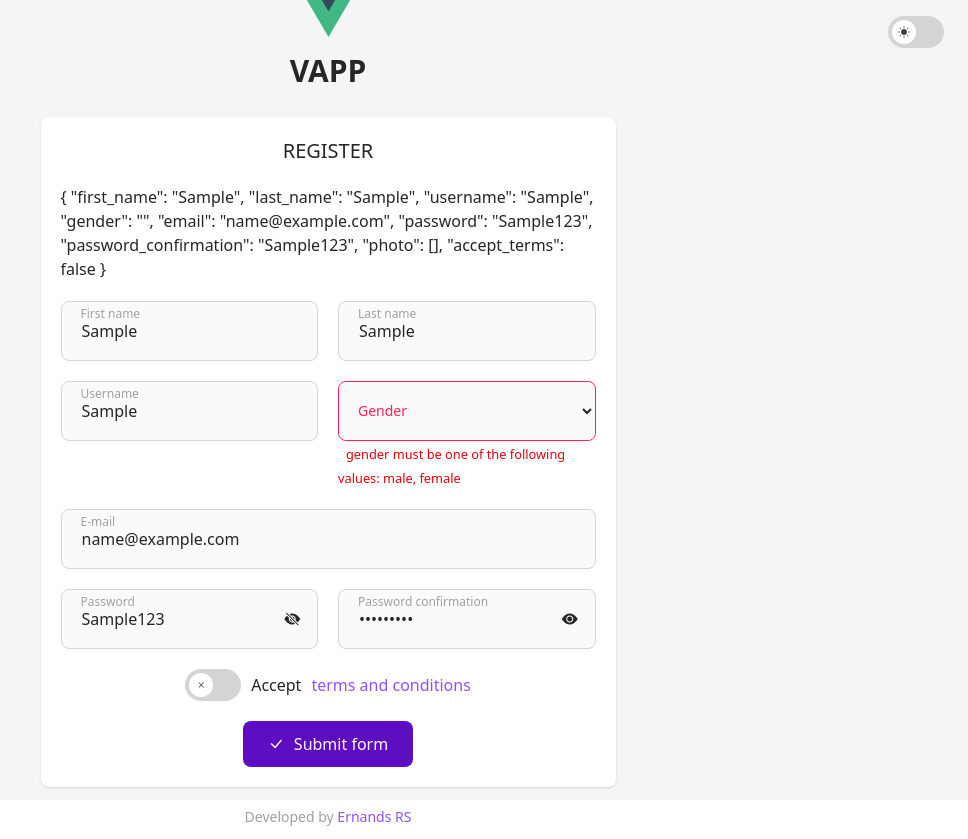
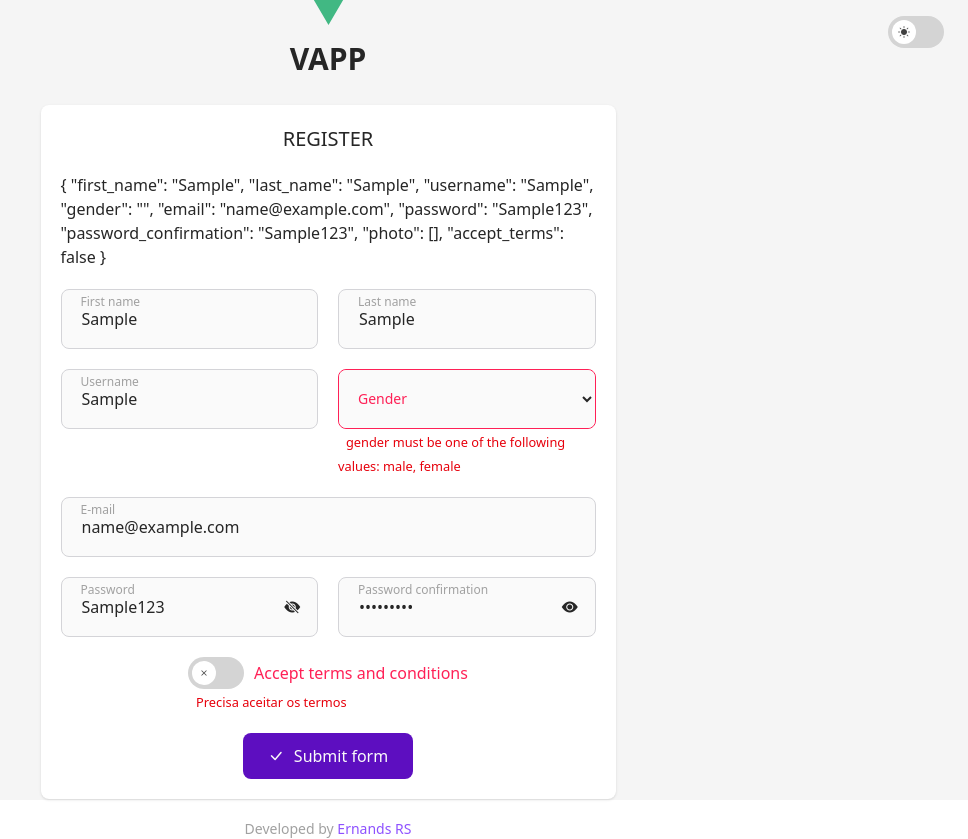
Before and after one commit to ernandesrs/pproj_vapp, a Vue app: page /auth/register in a window 1280 px wide. Both pictures are taken after typing "Sample", "Sample", "Sample", "name@example.com", "Sample123", "Sample123" into the empty fields and a click on the button 604 px from the left and 595 px from the top of the page. Shown: the whole page, without its empty margins (312-1280 px from the left). Built offline with nearby package versions, Linux system fonts and the light colour scheme.

Commit message:
toggle component has label and prepend label and error message

```diff
--- a/src/components/ui/CToggle.vue
+++ b/src/components/ui/CToggle.vue
@@ -1,20 +1,30 @@
 <template>
     <div>
-        <label :for="getId"
+        <div class="flex items-center gap-x-2.5">
+            <label v-if="props.label" :for="getId" v-text="props.label" :class="{
+                'text-rose-500 dark:text-rose-600': hasError
+            }"></label>
+            <div @click="() => {
+                checked = !checked;
+            }" :for="getId"
                 class="cursor-pointer relative flex items-center h-8 w-14 rounded-full transition-colors p-1" :class="{
                     'bg-neutral-300 dark:bg-neutral-600': !checked,
                     'bg-neutral-500 dark:bg-neutral-800': checked,
                 }">
-            <input @change="(a) => {
-                checked = !checked;
-            }" type="checkbox" :id="getId" class="peer sr-only z-0" />
+                <input type="checkbox" :id="getId" class="peer sr-only z-0" :checked="checked" />
 
                 <div class="absolute z-10 flex justify-center items-center size-6 rounded-full bg-white dark:bg-neutral-500 text-neutral-700 dark:text-neutral-100 transition-[inset-inline-start] text-xs"
                     :class="checked ? 'right-1' : ''">
                     <CIcon v-if="checked" :name="props.iconOnChecked" />
                     <CIcon v-else="checked" :name="props.iconOnUnchecked" />
                 </div>
-        </label>
+            </div>
+            <label v-if="props.appendLabel" :for="getId" v-text="props.appendLabel" :class="{
+                'text-rose-500 dark:text-rose-600': hasError
+            }"></label>
+        </div>
+
+        <small v-if="hasError" v-text="errorMessage" class="text-red-600 dark:text-red-700 ml-2"></small>
     </div>
 </template>
 
@@ -22,7 +32,8 @@
 
 import type { ToggleProps } from '@/types/components/ui/toggle_type';
 import CIcon from './CIcon.vue';
-import { computed, ref, watch } from 'vue';
+import { ref, watch } from 'vue';
+import { useBaseFormFields } from '@/composables/useBaseFormFields';
 
 const emit = defineEmits(['update:modelValue', 'checked', 'unchecked']);
 
@@ -32,11 +43,9 @@ const props = withDefaults(defineProps<ToggleProps>(), {
     iconOnUnchecked: 'x',
 });
 
+const { getId, hasError, errorMessage } = useBaseFormFields(props.id, () => props.error);
+
 const checked = ref<boolean>(props.modelValue);
-
-const getId = computed(() => {
-    return props.id ?? 'toggle_auto_id' + crypto.randomUUID();
-});
 
 watch(() => props.modelValue, (n) => {
     checked.value = n;
--- a/src/types/components/ui/toggle_type.ts
+++ b/src/types/components/ui/toggle_type.ts
@@ -1,6 +1,9 @@
 export interface ToggleProps {
     modelValue?: boolean,
-    id?: string,
+    id: string,
+    error?: string,
     iconOnChecked?: string,
     iconOnUnchecked?: string,
+    label?: string,
+    appendLabel?: string,
 };
--- a/src/views/auth/RegisterView.vue
+++ b/src/views/auth/RegisterView.vue
@@ -40,8 +40,8 @@
                     id="password_confirmation" label="Password confirmation" type="password" />
 
                 <div class="col-span-12 flex items-center justify-center gap-2.5">
-                    <CToggle v-model="formData.accept_terms" /> Accept <a href="#" class="text-violet-500">terms and
-                        conditions</a>
+                    <CToggle v-model="formData.accept_terms" id="accept_terms"
+                        append-label="Accept terms and conditions" />
                 </div>
             </CForm>
 
@@ -70,6 +70,7 @@ const formDataSchema = yup.object({
     gender: yup.mixed().required().oneOf(Array().concat(['male', 'female'])),
     password: yup.string().required(),
     password_confirmation: yup.string().required(),
+    accept_terms: yup.boolean().isTrue('Precisa aceitar os termos')
 });
 
 const formData = ref<{
```
Lines whose indentation alone changed are shown as unchanged.
